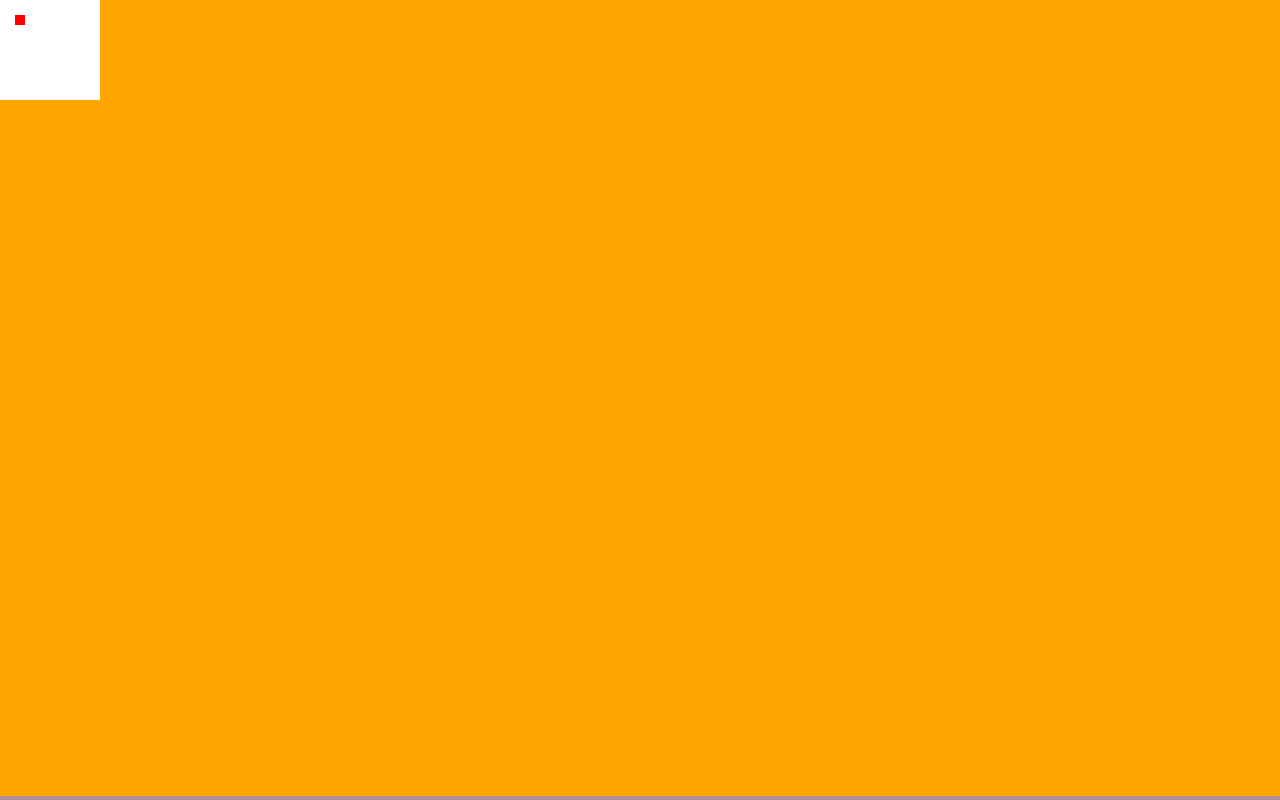
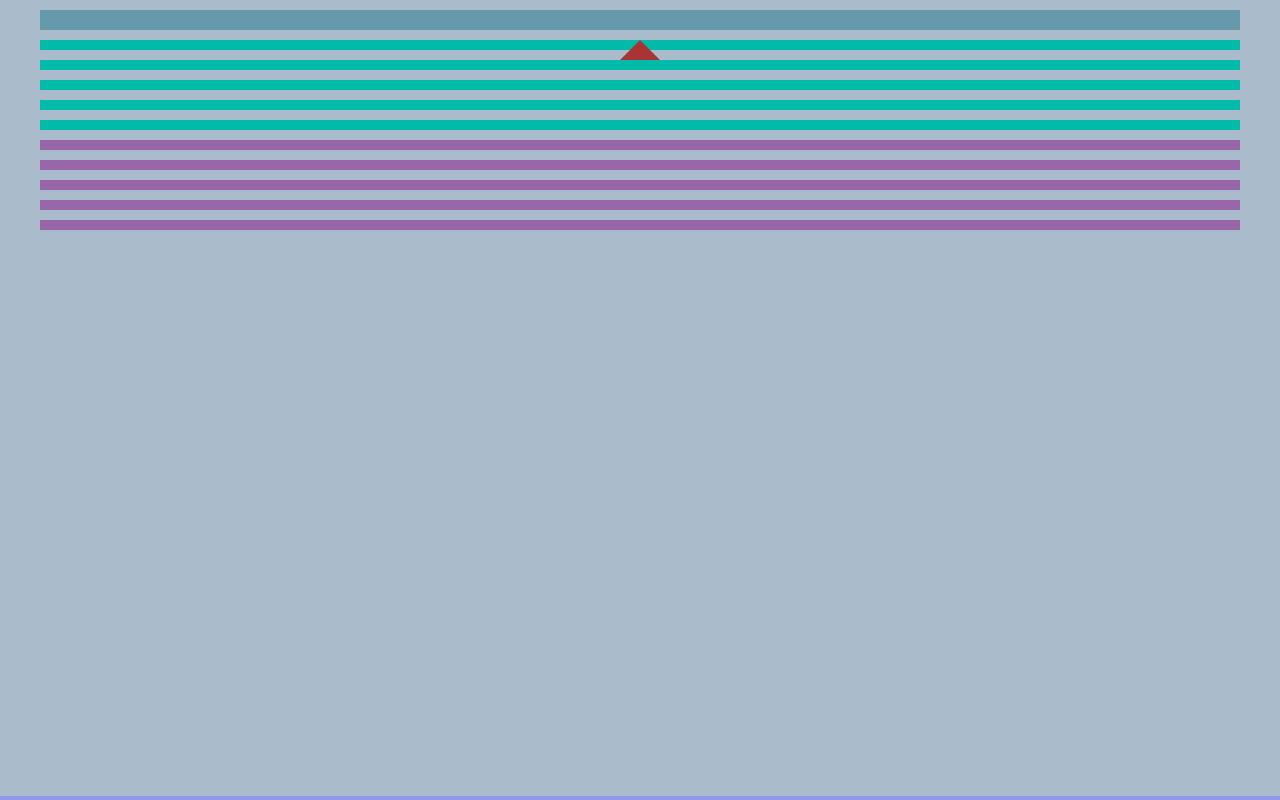
Before and after one commit to adebicki/balls-game, a plain HTML site: page src/index.html in a window 1280 px wide. Drawn offline with nearby package versions, Linux system fonts and the light colour scheme.

Commit message:
canvasController - screenStart communication
canvasController gets repaint function from screenStart module, passes
it canvas utilities object first

```diff
--- a/src/index.html
+++ b/src/index.html
@@ -8,10 +8,10 @@
     <title>Canvas tests</title>
     <link rel="stylesheet" href="css/main.css">
 </head>
-<body onload="modules.app.init(document.getElementById('mainCanvas'));">
+<body onload="modules.app.init();">
     <div id="log"></div>
-    <!-- todo: canvas 0x0 ? -->
-    <canvas id="mainCanvas" width="100" height="100"></canvas>
+
+    <canvas id="mainCanvas"></canvas>
 
     <script src="https://ajax.googleapis.com/ajax/libs/jquery/1.11.3/jquery.min.js"></script>
 
@@ -19,11 +19,13 @@
     <script src="js/polyfills/console-polyfill.js"></script>
     <script src="js/polyfills/custom-polyfills.js"></script>
     <script src="js/config.js"></script>
+    <script src="js/utils/tools.js"></script>
     <script src="js/utils/debug.js"></script>
     <script src="js/utils/resourceLoader.js"></script>
     <script src="js/models/board.js"></script>
     <script src="js/models/field.js"></script>
     <script src="js/models/token.js"></script>
+    <script src="js/models/screenStart.js"></script>
     <script src="js/controllers/canvasController.js"></script>
     <script src="js/controllers/gameController.js"></script>
     <script src="js/app.js"></script>
--- a/src/js/app.js
+++ b/src/js/app.js
@@ -1,22 +1,20 @@
 var modules = modules || {};
 
-modules.app = (function(debug, resourceLoader, gameController, canvasController) {
+modules.app = (function(debug, config, resourceLoader, gameController) {
     'use strict';
 
     var module = {};
 
-    module.init = function(canvas) {
+    module.init = function() {
         debug.log('app init');
         debug.init();
-        resourceLoader.init([
-                'img/token-background.png'
-            ],
+
+        resourceLoader.init(config.getResources(),
             function() {
-                canvasController.init(canvas);
                 gameController.init();
             }
         );
     };
 
     return module;
-})(modules.debug, modules.resourceLoader, modules.gameController, modules.canvasController);
+})(modules.debug, modules.config, modules.resourceLoader, modules.gameController);
--- a/src/js/config.js
+++ b/src/js/config.js
@@ -7,14 +7,27 @@ modules.config = (function() {
 
     var _config = {
         debug: true,
+        mainCanvasId: 'mainCanvas',
+        constantScreenOrientation: true,
         game: {
             boardFieldsCountX: 7,
             boardFieldsCountY: 5
-        }
+        },
+        resources: [
+            'img/token-background.png'
+        ]
     };
 
     module.isDebug = function() {
         return _config.debug === true;
+    };
+
+    module.getMainCanvasId = function() {
+        return _config.mainCanvasId;
+    };
+
+    module.isConstantScreenOrientation = function() {
+        return _config.constantScreenOrientation;
     };
 
     module.getBoardFieldCount = function(){
@@ -24,5 +37,9 @@ modules.config = (function() {
         };
     };
 
+    module.getResources = function() {
+        return _config.resources;
+    };
+
     return module;
 })();
--- a/src/js/controllers/canvasController.js
+++ b/src/js/controllers/canvasController.js
@@ -1,6 +1,6 @@
 var modules = modules || {};
 
-modules.canvasController = (function(debug, token) {
+modules.canvasController = (function(global, debug, config, tools, screenStart) {
     'use strict';
 
     var module = {};
@@ -8,36 +8,150 @@ modules.canvasController = (function(debug, token) {
     var _canvas;
     var _ctx;
 
-    module.init = function(canvasObject) {
+    // depends on actual game state (start screen, game, outcome screen, etc.)
+    var _repaintFunction;
+
+    module.init = function() {
         debug.log('canvasController init');
 
-        _canvas = canvasObject;
-        _ctx = canvasObject.getContext('2d');
+        _canvas = global.document.getElementById(config.getMainCanvasId());
+
+        // todo check if canvas object
+        _ctx = _canvas.getContext('2d');
+
+        _repaintFunction = tools.getEmptyFunction();
+
+        global.addEventListener('resize', function() {
+            resizeHandler();
+        });
     };
 
-    module.drawBoard = function() {
-        // just test
-        _ctx.fillStyle = '#fff';
-        _ctx.fillRect(0, 0, _canvas.width, _canvas.height);
+    module.drawStartScreen = function() {
 
-        var tok1 = new token.Token({x:15, y:15}, 'red');
+        // todo get drawing function just once?
+        _repaintFunction = screenStart.getDrawFunction();
 
-        tok1.draw(_ctx);
+        resizeHandler();
     };
 
-    //module.getContext = function() {
-    //    _canvas.getContext('2d');
+    //module.drawStartScreen = function() {
+    //    _repaintFunction = function() {
+    //        var virtualCanvasWidth = getVirtualCanvasWidth();
+    //        var virtualCanvasHeight = getVirtualCanvasHeight();
+    //
+    //        // clear
+    //        _ctx.fillStyle = '#fff';
+    //        _ctx.fillRect(0, 0, virtualCanvasWidth, virtualCanvasHeight);
+    //
+    //        // all
+    //        _ctx.fillStyle = '#abc';
+    //        _ctx.fillRect(0, 0, virtualCanvasWidth, virtualCanvasHeight);
+    //
+    //        // rectangle
+    //        _ctx.fillStyle = "#69a";
+    //        _ctx.fillRect(40, 10, virtualCanvasWidth - 80, 20);
+    //
+    //        // more rectangles
+    //        _ctx.fillStyle = "#0ba";
+    //        for(var i = 0; i < 10; i++){
+    //            if(i === 20) {
+    //                _ctx.fillStyle = "#96a";
+    //            }
+    //            _ctx.fillRect(40, (i+2) * 10 * 2, virtualCanvasWidth - 80, 10);
+    //        }
+    //
+    //        //znacznik pionu
+    //        _ctx.fillStyle = '#aa3333';
+    //        _ctx.beginPath();
+    //        _ctx.moveTo(virtualCanvasWidth / 2 , 40);
+    //        _ctx.lineTo(virtualCanvasWidth / 2 + 20, 60);
+    //        _ctx.lineTo(virtualCanvasWidth / 2 - 20, 60);
+    //        _ctx.closePath();
+    //        _ctx.fill();
+    //    };
+    //
+    //    resizeHandler();
     //};
-    //
-    //function clearAll() {
-    //
-    //}
-    //
-    //function setSize() {
-    //
-    //}
 
-    // todo implement canvas rotate (or not [config?]) from examples/resizableCanvasExample
+
+
+
+    // todo: rename? - last call in draw...() should be repaint()...
+    function resizeHandler() {
+        debug.log('canvasController resizeHandler (WHY 2 TIMES SOMETIMES :) ?)');
+
+        resizeCanvas(getFullDocumentWidth(), getFullDocumentHeight());
+        reorient();
+        repaint();
+    }
+
+    function reorient() {
+        var angle;
+        var rot;
+        var translateX;
+        var translateY;
+
+        if( ! config.isConstantScreenOrientation()) {
+            // let the browser handle orientation
+            return;
+        }
+
+        angle = getScreenOrientation();
+
+        if(angle) {
+            rot = - Math.PI * (angle / 180); // radians
+            translateX = (angle === -90 ? getFullDocumentWidth() : 0); // -90 - right
+            translateY = (angle === 90 ? getFullDocumentHeight() : 0); // 90 - left
+
+            _ctx.translate(translateX, translateY);
+            _ctx.rotate(rot);
+        }
+    }
+
+    function repaint() {
+        if(typeof _repaintFunction === 'function') {
+
+            debug.log('CIEKAWOSTKA - MOŻNA PRZEKAZAĆ CAŁY MODUŁ canvasController - do przemyślenia');
+
+            _repaintFunction(getCanvasUtils());
+            //_repaintFunction(modules.canvasController);
+        }
+    }
+
+    function resizeCanvas(width, height) {
+        _canvas.width = width;
+        _canvas.height = height;
+    }
+
+    function getVirtualCanvasWidth() {
+        return config.isConstantScreenOrientation() ? (getScreenOrientation() ? _canvas.height : _canvas.width) : _canvas.width;
+    }
+
+    function getVirtualCanvasHeight() {
+        return config.isConstantScreenOrientation() ? (getScreenOrientation() ? _canvas.width : _canvas.height) : _canvas.height
+    }
+
+    function getScreenOrientation() {
+        return (global.orientation || (typeof global.screen.orientation !== "undefined" ? global.screen.orientation.angle : 0));
+    }
+
+    function getFullDocumentWidth() {
+        return global.document.width || global.document.body.clientWidth;
+    }
+
+    function getFullDocumentHeight() {
+        return global.document.height || global.document.body.clientHeight;
+    }
+
+    function getCanvasUtils() {
+        return {
+            ctx: _ctx,
+            getVirtualCanvasWidth: getVirtualCanvasWidth,
+            getVirtualCanvasHeight: getVirtualCanvasHeight
+        }
+    };
+
+    //module.getCanvasUtils = getCanvasUtils;
 
     return module;
-})(modules.debug, modules.token);
+})(typeof window === 'undefined' ? this : window, modules.debug, modules.config, modules.tools, modules.screenStart);
--- a/src/js/controllers/gameController.js
+++ b/src/js/controllers/gameController.js
@@ -8,13 +8,16 @@ modules.gameController = (function(debug, canvasController) {
     module.init = function() {
         debug.log('gameController init');
 
+
         // new Board
         // new Field
         // ....
         // new Token
         // ...
 
-        canvasController.drawBoard();
+        canvasController.init();
+        canvasController.drawStartScreen();
+        // canvasController.drawAll(); / drawStartScreen();
     };
 
     return module;
--- /dev/null
+++ b/src/js/models/screenStart.js
@@ -0,0 +1,54 @@
+var modules = modules || {};
+
+modules.screenStart = (function(debug) {
+    'use strict';
+
+    var module = {};
+
+    module.getDrawFunction = function() {
+        return drawFunction;
+    };
+
+    function drawFunction(canvasUtils) {
+    //function drawFunction(canvasController) {
+        // todo: check parameter object?
+
+        //var canvasUtils = canvasController.getCanvasUtils();
+
+        var virtualCanvasWidth = canvasUtils.getVirtualCanvasWidth();
+        var virtualCanvasHeight = canvasUtils.getVirtualCanvasHeight();
+        var _ctx = canvasUtils.ctx;
+
+        // clear
+        _ctx.fillStyle = '#fff';
+        _ctx.fillRect(0, 0, virtualCanvasWidth, virtualCanvasHeight);
+
+        // all
+        _ctx.fillStyle = '#abc';
+        _ctx.fillRect(0, 0, virtualCanvasWidth, virtualCanvasHeight);
+
+        // rectangle
+        _ctx.fillStyle = "#69a";
+        _ctx.fillRect(40, 10, virtualCanvasWidth - 80, 20);
+
+        // more rectangles
+        _ctx.fillStyle = "#0ba";
+        for(var i = 0; i < 10; i++){
+            if(i === 5) {
+                _ctx.fillStyle = "#96a";
+            }
+            _ctx.fillRect(40, (i+2) * 10 * 2, virtualCanvasWidth - 80, 10);
+        }
+
+        //znacznik pionu
+        _ctx.fillStyle = '#aa3333';
+        _ctx.beginPath();
+        _ctx.moveTo(virtualCanvasWidth / 2 , 40);
+        _ctx.lineTo(virtualCanvasWidth / 2 + 20, 60);
+        _ctx.lineTo(virtualCanvasWidth / 2 - 20, 60);
+        _ctx.closePath();
+        _ctx.fill();
+    }
+
+    return module;
+})(modules.debug);
--- a/src/js/models/token.js
+++ b/src/js/models/token.js
@@ -14,7 +14,6 @@ modules.token = (function(debug, config) {
 
         var _tokenColor;
         var _coordinates;
-        var _ctx;
 
         checkCoordinatesParameter(coordinates);
         if (typeof color === 'undefined') {
--- a/src/js/utils/debug.js
+++ b/src/js/utils/debug.js
@@ -1,10 +1,9 @@
 var modules = modules || {};
 
-modules.debug = (function(config) {
+modules.debug = (function(config, tools) {
     'use strict';
 
     var module = {};
-    var _emptyFunction = function() {};
 
     module.init = function() {
         module.log('debug init');
@@ -16,7 +15,7 @@ modules.debug = (function(config) {
                 console.log(txt);
             }
         } else {
-            return _emptyFunction;
+            return tools.getEmptyFunction();
         }
     })();
 
@@ -26,9 +25,9 @@ modules.debug = (function(config) {
                 console.error(txt);
             }
         } else {
-            return _emptyFunction;
+            return tools.getEmptyFunction();
         }
     })();
 
     return module;
-})(modules.config);
+})(modules.config, modules.tools);
--- /dev/null
+++ b/src/js/utils/tools.js
@@ -0,0 +1,14 @@
+var modules = modules || {};
+
+modules.tools = (function() {
+    'use strict';
+
+    var module = {};
+    var _emptyFunction = function() {};
+
+    module.getEmptyFunction = function() {
+        return _emptyFunction;
+    };
+
+    return module;
+})();
```
